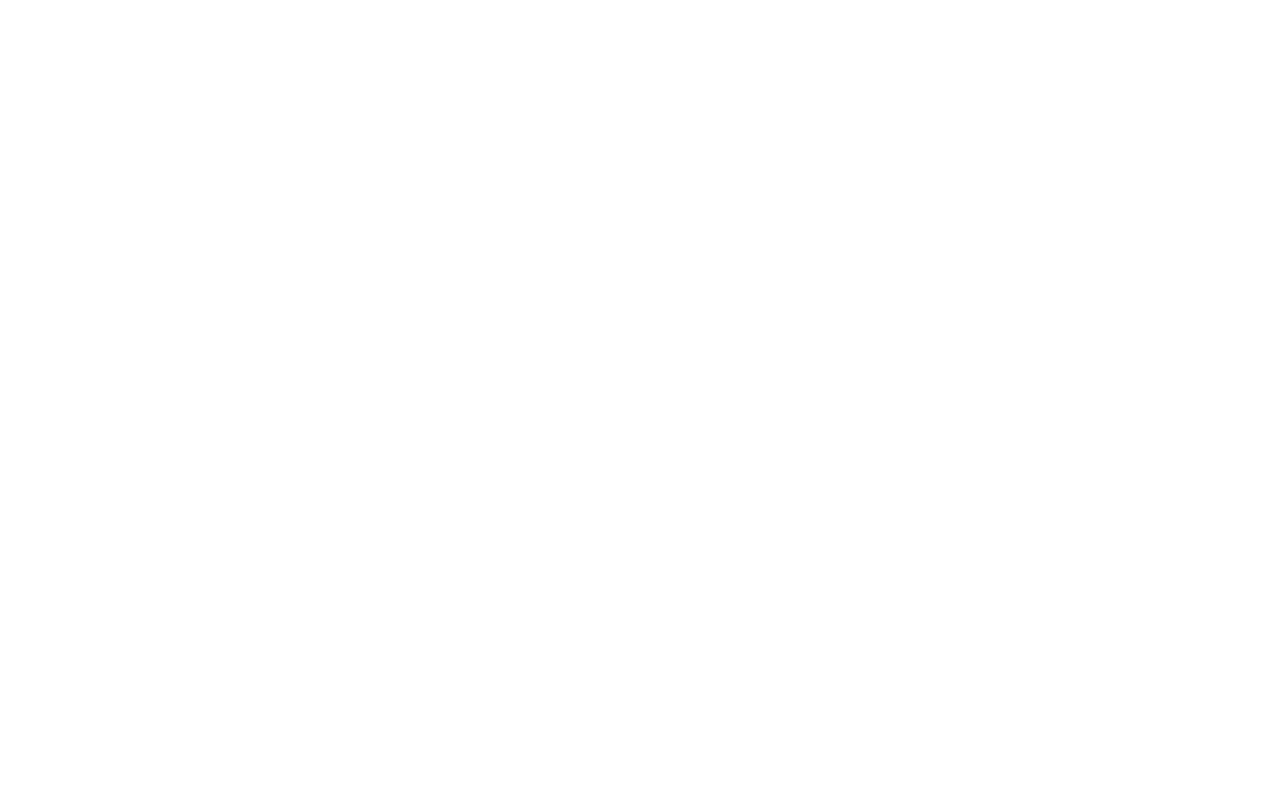
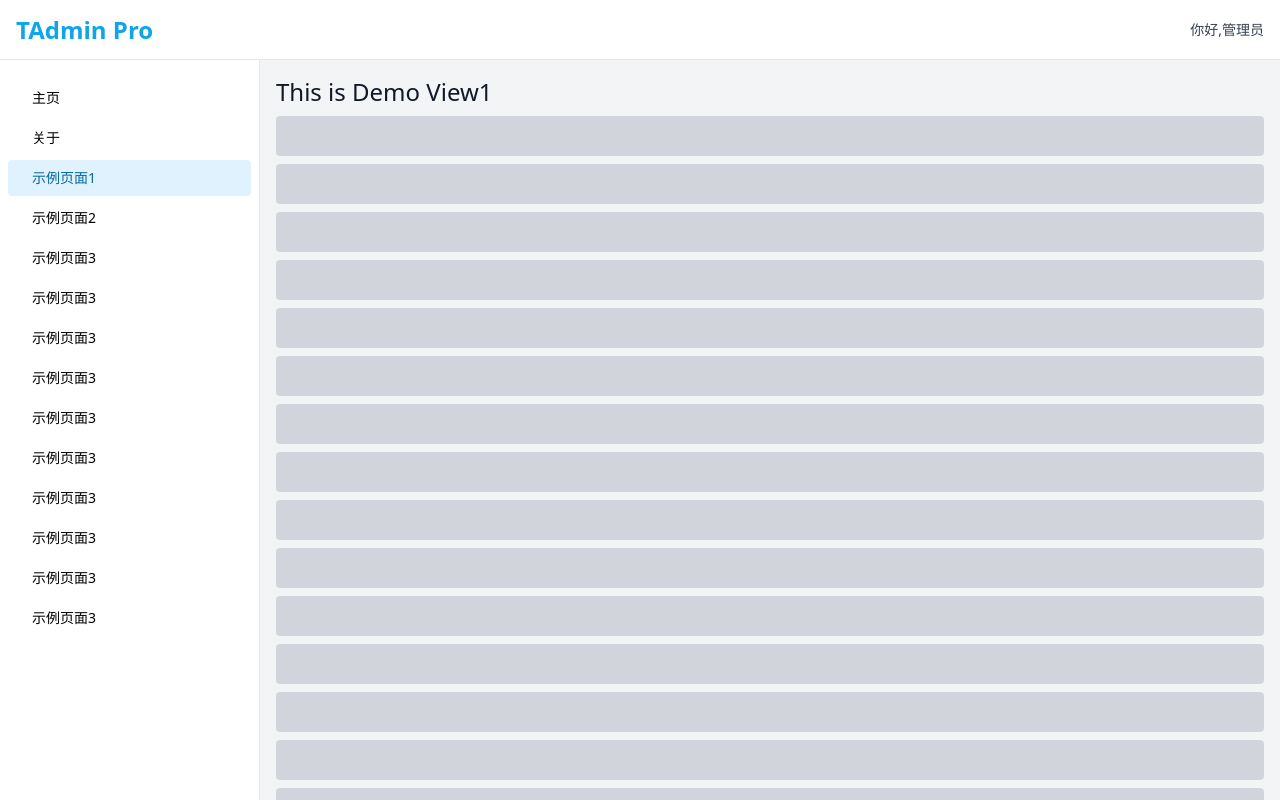
Before and after one commit to jmjgemini/vue-fast-starter, a Vue app: page /#/demo/page1 in a window 1280 px wide. Before the commit this address had no page. Built offline with nearby package versions, Linux system fonts and the light colour scheme.

Commit message:
reset main color

```diff
--- a/src/router/routes.ts
+++ b/src/router/routes.ts
@@ -17,6 +17,21 @@
         path: "/about",
         name: "About",
         component: () => import("@/views/AboutView.vue")
+      },
+      {
+        path: "/demo/page1",
+        name: "DemoPage1",
+        component: () => import("@/views/Demo/DemoView1.vue")
+      },
+      {
+        path: "/demo/page2",
+        name: "DemoPage2",
+        component: () => import("@/views/Demo/DemoView2.vue")
+      },
+      {
+        path: "/demo/page3",
+        name: "DemoPage31",
+        component: () => import("@/views/Demo/DemoView3.vue")
       }
     ]
   }
--- a/src/style.css
+++ b/src/style.css
@@ -4,6 +4,6 @@
 
 @layer components {
     .router-link-active {
-        @apply bg-indigo-100 text-indigo-700 hover:bg-indigo-100 !important
+        @apply bg-sky-100 text-sky-700 hover:bg-sky-100 !important
     }
 }
--- /dev/null
+++ b/src/views/Demo/DemoView1.vue
@@ -0,0 +1,10 @@
+<script setup lang="ts"></script>
+
+<template>
+  <div class="text-2xl text-gray-900">This is Demo View1</div>
+  <div
+    class="h-10 w-full bg-gray-300 mt-2 rounded"
+    v-for="index in Array(30)"
+    :key="index"
+  ></div>
+</template>
--- /dev/null
+++ b/src/views/Demo/DemoView2.vue
@@ -0,0 +1,10 @@
+<script setup lang="ts"></script>
+
+<template>
+  <div class="text-2xl text-gray-900">This is Demo View2</div>
+  <div
+    class="h-10 w-full bg-gray-300 mt-2 rounded"
+    v-for="index in Array(30)"
+    :key="index"
+  ></div>
+</template>
--- /dev/null
+++ b/src/views/Demo/DemoView3.vue
@@ -0,0 +1,10 @@
+<script setup lang="ts"></script>
+
+<template>
+  <div class="text-2xl text-gray-900">This is Demo View3</div>
+  <div
+    class="h-10 w-full bg-gray-300 mt-2 rounded"
+    v-for="index in Array(30)"
+    :key="index"
+  ></div>
+</template>
--- a/src/views/layouts/MainLayout.vue
+++ b/src/views/layouts/MainLayout.vue
@@ -14,8 +14,8 @@
       class="border-b top-0 left-0 right-0 flex justify-between items-center px-4"
       :style="{ height: `${topBarHeightInPixel}px` }"
     >
-      <div class="text-2xl select-none text-indigo-700 font-extrabold">
-        New Admin Type
+      <div class="text-2xl select-none text-sky-500 font-extrabold">
+        TAdmin Pro
       </div>
       <div class="flex justify-start">
         <div class="text-sm select-none text-gray-700">你好,管理员</div>
--- a/src/views/layouts/components/SideMenu.vue
+++ b/src/views/layouts/components/SideMenu.vue
@@ -11,6 +11,78 @@
     label: "关于",
     path: "/about",
     key: "About",
+    type: "item"
+  },
+  {
+    label: "示例页面1",
+    path: "/demo/page1",
+    key: "DemoPage1",
+    type: "item"
+  },
+  {
+    label: "示例页面2",
+    path: "/demo/page2",
+    key: "DemoPage2",
+    type: "item"
+  },
+  {
+    label: "示例页面3",
+    path: "/demo/page3",
+    key: "DemoPage3",
+    type: "item"
+  },
+  {
+    label: "示例页面3",
+    path: "/demo/page3",
+    key: "DemoPage3",
+    type: "item"
+  },
+  {
+    label: "示例页面3",
+    path: "/demo/page3",
+    key: "DemoPage3",
+    type: "item"
+  },
+  {
+    label: "示例页面3",
+    path: "/demo/page3",
+    key: "DemoPage3",
+    type: "item"
+  },
+  {
+    label: "示例页面3",
+    path: "/demo/page3",
+    key: "DemoPage3",
+    type: "item"
+  },
+  {
+    label: "示例页面3",
+    path: "/demo/page3",
+    key: "DemoPage3",
+    type: "item"
+  },
+  {
+    label: "示例页面3",
+    path: "/demo/page3",
+    key: "DemoPage3",
+    type: "item"
+  },
+  {
+    label: "示例页面3",
+    path: "/demo/page3",
+    key: "DemoPage3",
+    type: "item"
+  },
+  {
+    label: "示例页面3",
+    path: "/demo/page3",
+    key: "DemoPage3",
+    type: "item"
+  },
+  {
+    label: "示例页面3",
+    path: "/demo/page3",
+    key: "DemoPage3",
     type: "item"
   }
 ];
```
